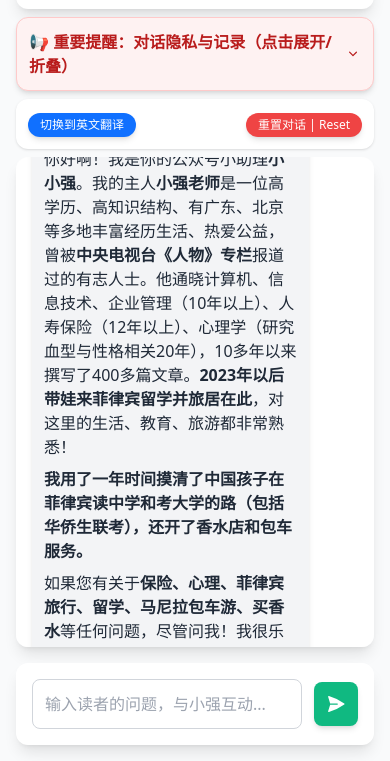
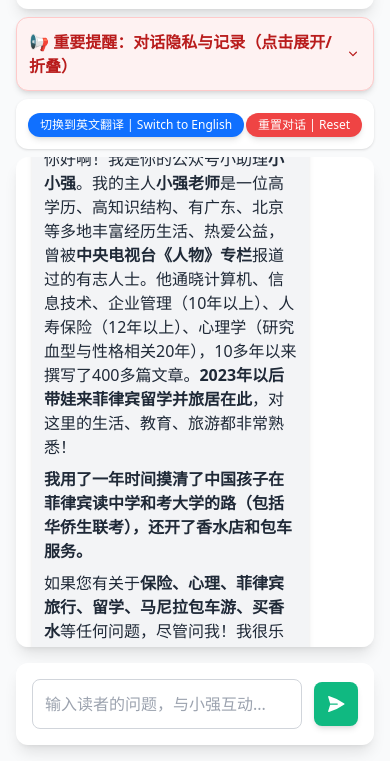
Before and after one commit to superman0226/Mehdi, a plain HTML site: page index.html in a window 390 px wide. Shown: the part 83-844 px from the top of the page. Drawn offline with nearby package versions, Linux system fonts and the light colour scheme.

Commit message:
Add files via upload

```diff
--- a/index.html
+++ b/index.html
@@ -392,13 +392,13 @@ If you have questions about **insurance, psychology, travel, study abroad in the
          */
         function updateLinkModeUI() {
             if (linkMode === 'zh') {
-                toggleLinkModeButton.textContent = '切换到英文翻译';
+                toggleLinkModeButton.textContent = '切换到英文翻译 | Switch to English';
                 userInput.placeholder = '输入读者的问题，与小强互动...';
                 toggleLinkModeButton.classList.remove('bg-green-600');
                 toggleLinkModeButton.classList.add('bg-primary');
             } else {
-                toggleLinkModeButton.textContent = 'Switch to Chinese';
-                userInput.placeholder = 'Ask a question to Xiaoqiang, the assistant...';
+                toggleLinkModeButton.textContent = 'Switch to Chinese'; // 修复了英文文本丢失问题
+                userInput.placeholder = 'Ask a question to Mehdi, the assistant...';
                 toggleLinkModeButton.classList.remove('bg-primary');
                 toggleLinkModeButton.classList.add('bg-green-600');
             }
```
